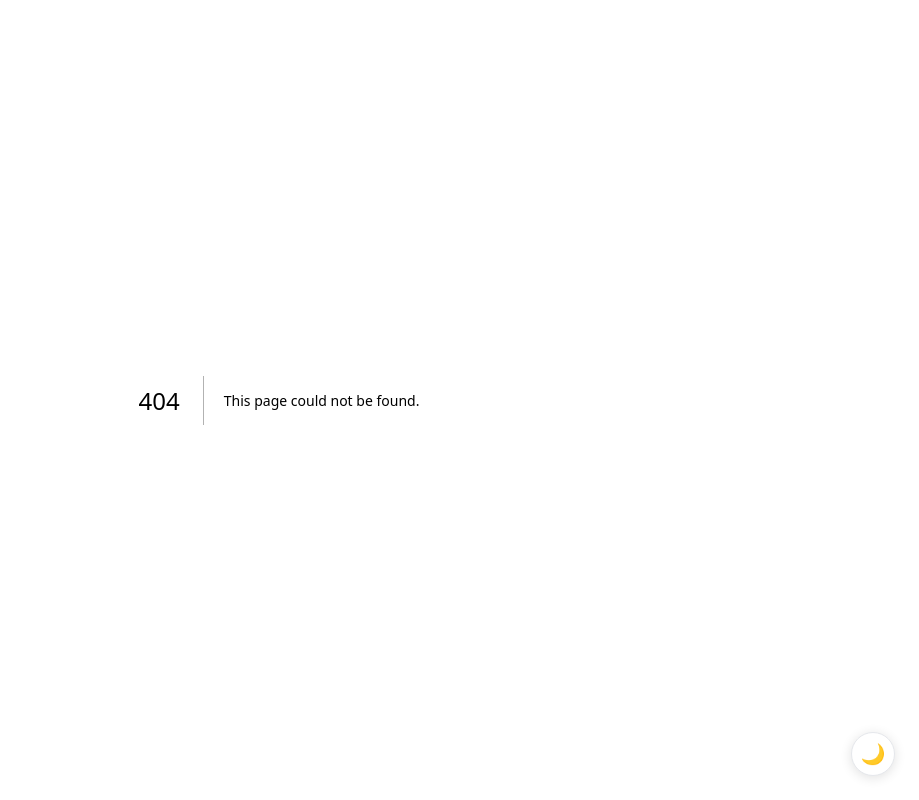
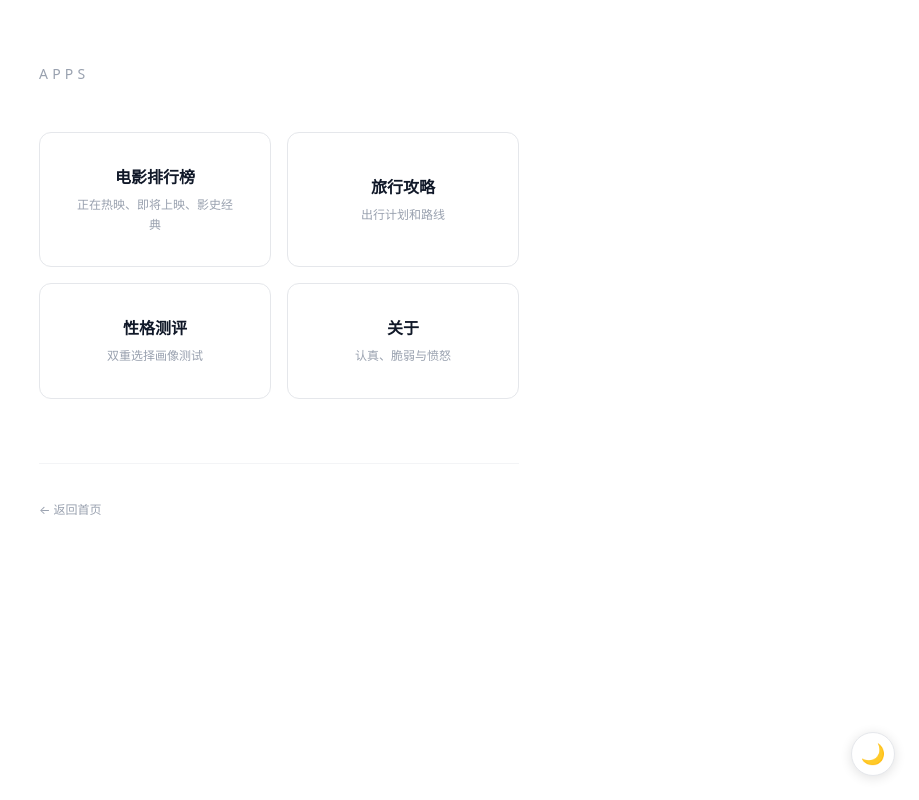
Before and after one commit to cxyxlxdm/movie-rankings, a Next.js app: page /apps in a window 1280 px wide. Before the commit this address had no page. Shown: the whole page, without its empty margins (361-1280 px from the left). Built offline with nearby package versions, Linux system fonts and the light colour scheme.

Commit message:
feat: 重新设计站点结构——博客为主页，新增 /apps 隐藏入口页

```diff
--- /dev/null
+++ b/src/app/apps/page.tsx
@@ -0,0 +1,69 @@
+import Link from "next/link";
+import type { Metadata } from "next";
+
+export const metadata: Metadata = {
+  title: "其他",
+};
+
+const apps = [
+  {
+    title: "电影排行榜",
+    description: "正在热映、即将上映、影史经典",
+    href: "/now-playing",
+  },
+  {
+    title: "旅行攻略",
+    description: "出行计划和路线",
+    href: "/travel/2026/wuyi-plan.html",
+  },
+  {
+    title: "性格测评",
+    description: "双重选择画像测试",
+    href: "/soul-mirror.html",
+  },
+  {
+    title: "关于",
+    description: "认真、脆弱与愤怒",
+    href: "/about-self",
+  },
+] as const;
+
+export default function AppsPage() {
+  return (
+    <main className="min-h-screen bg-white dark:bg-[#0f172a] text-gray-900 dark:text-[#f1f5f9]">
+      <div className="container mx-auto px-4 py-16 max-w-lg">
+        <header className="mb-12">
+          <h1 className="text-sm tracking-[0.3em] uppercase text-gray-400 dark:text-[#64748b] font-medium">
+            Apps
+          </h1>
+        </header>
+
+        <div className="grid grid-cols-2 gap-4">
+          {apps.map((app) => (
+            <Link
+              key={app.href}
+              href={app.href}
+              className="flex flex-col items-center justify-center p-8 rounded-xl border border-gray-200 dark:border-[#334155] hover:border-gray-400 dark:hover:border-[#64748b] hover:bg-gray-50/50 dark:hover:bg-[#1e293b] transition-all text-center"
+            >
+              <span className="text-base font-semibold text-gray-900 dark:text-[#f1f5f9]">
+                {app.title}
+              </span>
+              <span className="mt-1.5 text-xs text-gray-400 dark:text-[#64748b] leading-relaxed">
+                {app.description}
+              </span>
+            </Link>
+          ))}
+        </div>
+
+        <footer className="mt-16 pt-8 border-t border-gray-100 dark:border-[#1e293b]">
+          <Link
+            href="/"
+            className="text-xs text-gray-400 dark:text-[#64748b] hover:text-gray-600 dark:hover:text-[#94a3b8] transition-colors"
+          >
+            ← 返回首页
+          </Link>
+        </footer>
+      </div>
+    </main>
+  );
+}
--- a/src/app/layout.tsx
+++ b/src/app/layout.tsx
@@ -15,8 +15,11 @@ const geistMono = Geist_Mono({
 });
 
 export const metadata: Metadata = {
-  title: "电影排行榜",
-  description: "发现正在热映、即将上映和影史经典的优秀电影",
+  title: {
+    default: "Ailurus",
+    template: "%s · Ailurus",
+  },
+  description: "关于历史、电影与思考",
 };
 
 export default function RootLayout({
--- a/src/app/page.tsx
+++ b/src/app/page.tsx
@@ -1,96 +1,60 @@
-import Link from 'next/link';
-import { getNowPlayingMovies, getUpcomingMovies, getTopRatedMovies } from '@/lib/tmdb';
-import { getPosterUrl } from '@/lib/tmdb';
-import MovieCard from '@/components/MovieCard';
+import Link from "next/link";
+import { articlesMeta } from "@/data/articles";
 
-export const dynamic = 'force-dynamic';
-export const revalidate = 3600; // 每小时重新验证
+function parseDate(dateStr: string): number {
+  const m = dateStr.match(/(\d+)年(\d+)月(\d+)日/);
+  if (!m) return 0;
+  const y = m[1].padStart(4, "0");
+  const mo = m[2].padStart(2, "0");
+  const d = m[3].padStart(2, "0");
+  return parseInt(`${y}${mo}${d}`);
+}
 
-export default async function HomePage() {
-  // 获取三个榜单的数据
-  const [nowPlaying, upcoming, topRated] = await Promise.all([
-    getNowPlayingMovies(1).catch(() => ({ results: [] })),
-    getUpcomingMovies(1).catch(() => ({ results: [] })),
-    getTopRatedMovies(1).catch(() => ({ results: [] })),
-  ]);
+export default function HomePage() {
+  const sorted = [...articlesMeta].sort(
+    (a, b) => parseDate(b.date) - parseDate(a.date)
+  );
 
   return (
-    <main className="min-h-screen bg-gray-50 dark:bg-[#0f172a] dark:text-[#f1f5f9]">
-      {/* Hero Section */}
-      <section className="bg-gradient-to-br from-gray-900 via-gray-800 to-gray-900 text-white py-16">
-        <div className="container mx-auto px-4">
-          <h1 className="text-5xl font-bold mb-4 text-center">🎬 电影排行榜</h1>
-          <p className="text-xl text-gray-300 text-center max-w-2xl mx-auto">
-            发现正在热映、即将上映和影史经典的优秀电影
-          </p>
-        </div>
-      </section>
+    <main className="min-h-screen bg-white dark:bg-[#0f172a] text-gray-900 dark:text-[#f1f5f9]">
+      <div className="container mx-auto px-4 py-16 max-w-2xl">
+        {/* Header */}
+        <header className="mb-16">
+          <h1 className="text-sm tracking-[0.3em] uppercase text-gray-400 dark:text-[#64748b] font-medium">
+            Ailurus
+          </h1>
+        </header>
 
-      {/* 正在热映 */}
-      <section className="container mx-auto px-4 py-12">
-        <div className="flex items-center justify-between mb-8">
-          <h2 className="text-3xl font-bold text-gray-900">🔥 正在热映</h2>
-          <Link
-            href="/now-playing"
-            className="text-blue-600 hover:text-blue-800 font-medium"
-          >
-            查看全部 →
-          </Link>
-        </div>
-        <div className="grid grid-cols-2 md:grid-cols-4 lg:grid-cols-6 gap-6">
-          {nowPlaying.results.slice(0, 6).map((movie) => (
-            <MovieCard key={movie.id} movie={movie} />
+        {/* Articles */}
+        <div className="space-y-12">
+          {sorted.map((article) => (
+            <Link
+              key={article.slug}
+              href={`/articles/${article.slug}`}
+              className="block group"
+            >
+              <article>
+                <h2 className="text-xl font-semibold text-gray-900 dark:text-[#f1f5f9] group-hover:text-blue-600 dark:group-hover:text-[#60a5fa] transition-colors leading-snug">
+                  {article.title}
+                </h2>
+                <time className="block mt-2 text-sm text-gray-400 dark:text-[#64748b]">
+                  {article.date}
+                </time>
+                <p className="mt-2 text-[15px] text-gray-600 dark:text-[#94a3b8] leading-relaxed line-clamp-3">
+                  {article.description}
+                </p>
+              </article>
+            </Link>
           ))}
         </div>
-      </section>
 
-      {/* 即将上映 */}
-      <section className="container mx-auto px-4 py-12 bg-white">
-        <div className="flex items-center justify-between mb-8">
-          <h2 className="text-3xl font-bold text-gray-900">🎭 即将上映</h2>
-          <Link
-            href="/upcoming"
-            className="text-blue-600 hover:text-blue-800 font-medium"
-          >
-            查看全部 →
-          </Link>
-        </div>
-        <div className="grid grid-cols-2 md:grid-cols-4 lg:grid-cols-6 gap-6">
-          {upcoming.results.slice(0, 6).map((movie) => (
-            <MovieCard key={movie.id} movie={movie} />
-          ))}
-        </div>
-      </section>
-
-      {/* 影史 Top 100 */}
-      <section className="container mx-auto px-4 py-12">
-        <div className="flex items-center justify-between mb-8">
-          <h2 className="text-3xl font-bold text-gray-900">🏆 影史经典 Top 100</h2>
-          <Link
-            href="/top-rated"
-            className="text-blue-600 hover:text-blue-800 font-medium"
-          >
-            查看全部 →
-          </Link>
-        </div>
-        <div className="grid grid-cols-2 md:grid-cols-4 lg:grid-cols-6 gap-6">
-          {topRated.results.slice(0, 6).map((movie) => (
-            <MovieCard key={movie.id} movie={movie} />
-          ))}
-        </div>
-      </section>
-
-      {/* Footer */}
-      <footer className="bg-gray-900 dark:bg-[#020617] text-gray-400 py-8 mt-12">
-        <div className="container mx-auto px-4 text-center">
-          <p>© 2026 电影排行榜 · 数据由 TMDB 提供</p>
-          <p className="mt-2 text-sm">
-            <a href="https://www.themoviedb.org" target="_blank" className="hover:text-white">
-              The Movie Database
-            </a>
+        {/* Footer */}
+        <footer className="mt-20 pt-8 border-t border-gray-100 dark:border-[#1e293b]">
+          <p className="text-xs text-gray-400 dark:text-[#64748b]">
+            © {new Date().getFullYear()} Ailurus
           </p>
-        </div>
-      </footer>
+        </footer>
+      </div>
     </main>
   );
 }
```
